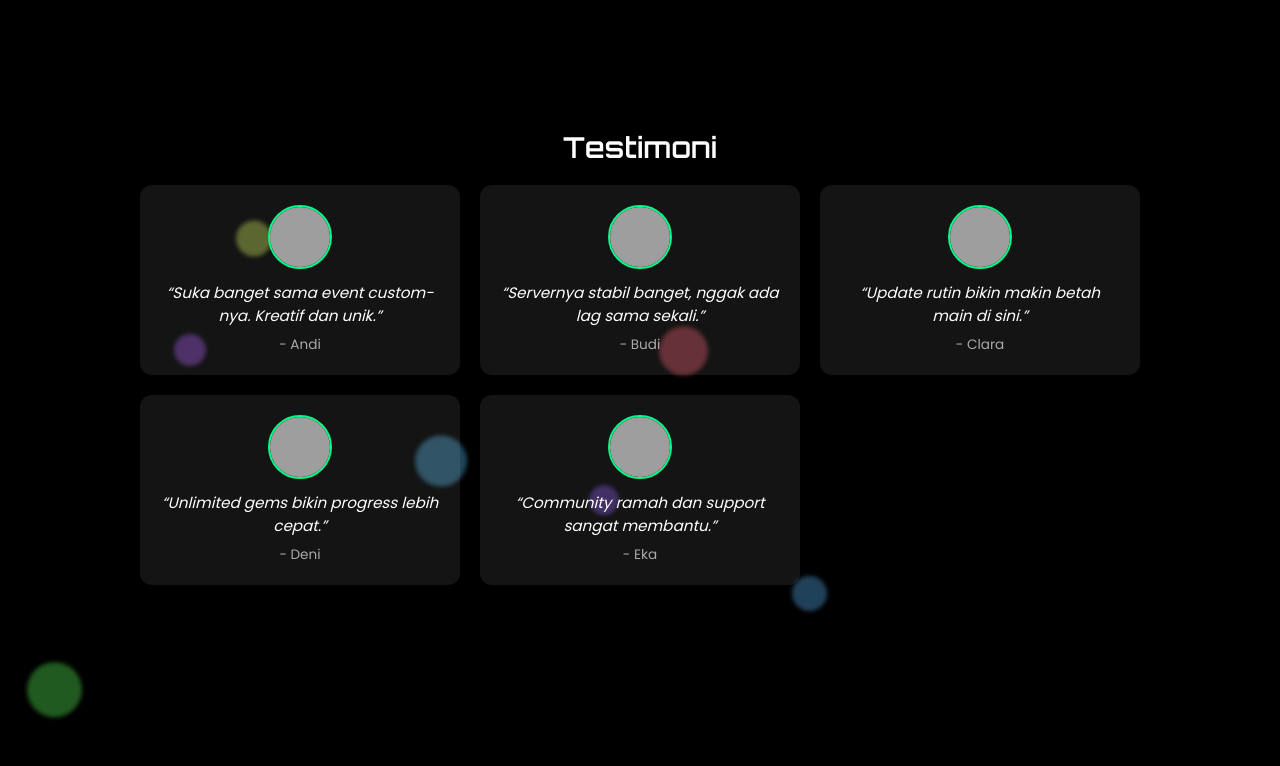
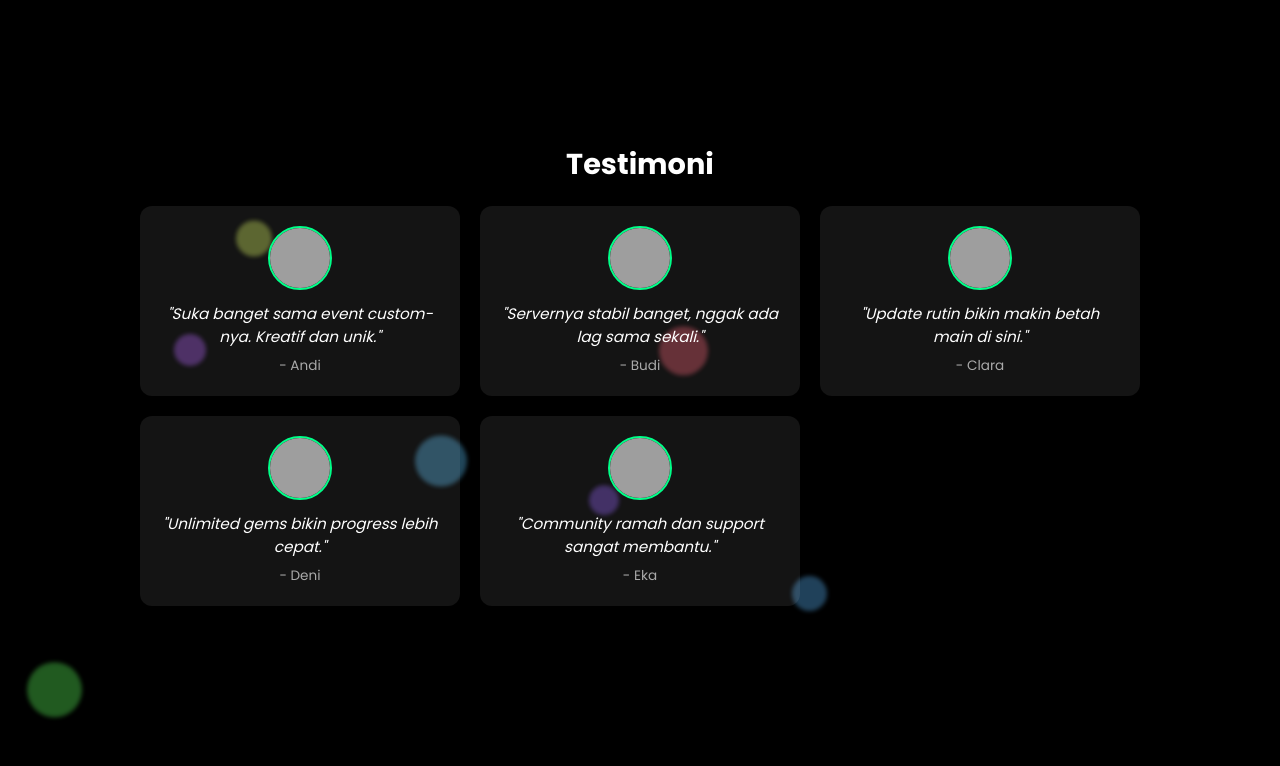
Before and after one commit to brigadirs534-afk/plenixclasyvip, a plain HTML site: page index.html in a window 1280 px wide. Shown: the part 940-1706 px from the top of the page. Drawn offline with Linux system fonts and the light colour scheme; grey boxes are pictures that could not be loaded.

Commit message:
Update index.html

```diff
--- a/index.html
+++ b/index.html
@@ -4,7 +4,7 @@
   <meta charset="UTF-8">
   <meta name="viewport" content="width=device-width, initial-scale=1.0">
   <title>Plenix Clash Server</title>
-  <link href="https://fonts.googleapis.com/css2?family=Poppins:wght@400;600&family=Orbitron:wght@600&display=swap" rel="stylesheet">
+  <link href="https://fonts.googleapis.com/css2?family=Poppins:wght@400;600;700&family=Orbitron:wght@600&display=swap" rel="stylesheet">
   <style>
     html {
       scroll-behavior: smooth;
@@ -96,7 +96,8 @@
       z-index: 2;
     }
     h2 {
-      font-family: 'Orbitron', sans-serif;
+      font-family: 'Poppins', sans-serif; /* Mengubah font dari Orbitron ke Poppins */
+      font-weight: 700; /* Menambahkan ketebalan font */
       margin-bottom: 20px;
       font-size: 1.8rem;
     }
@@ -243,27 +244,27 @@
     <div class="testimoni-container">
       <div class="testimoni">
         <img src="https://i.pravatar.cc/60?img=1" alt="User" class="avatar">
-        <p>“Suka banget sama event custom-nya. Kreatif dan unik.”</p>
+        <p>"Suka banget sama event custom-nya. Kreatif dan unik."</p>
         <span>- Andi</span>
       </div>
       <div class="testimoni">
         <img src="https://i.pravatar.cc/60?img=2" alt="User" class="avatar">
-        <p>“Servernya stabil banget, nggak ada lag sama sekali.”</p>
+        <p>"Servernya stabil banget, nggak ada lag sama sekali."</p>
         <span>- Budi</span>
       </div>
       <div class="testimoni">
         <img src="https://i.pravatar.cc/60?img=3" alt="User" class="avatar">
-        <p>“Update rutin bikin makin betah main di sini.”</p>
+        <p>"Update rutin bikin makin betah main di sini."</p>
         <span>- Clara</span>
       </div>
       <div class="testimoni">
         <img src="https://i.pravatar.cc/60?img=4" alt="User" class="avatar">
-        <p>“Unlimited gems bikin progress lebih cepat.”</p>
+        <p>"Unlimited gems bikin progress lebih cepat."</p>
         <span>- Deni</span>
       </div>
       <div class="testimoni">
         <img src="https://i.pravatar.cc/60?img=5" alt="User" class="avatar">
-        <p>“Community ramah dan support sangat membantu.”</p>
+        <p>"Community ramah dan support sangat membantu."</p>
         <span>- Eka</span>
       </div>
     </div>
```
